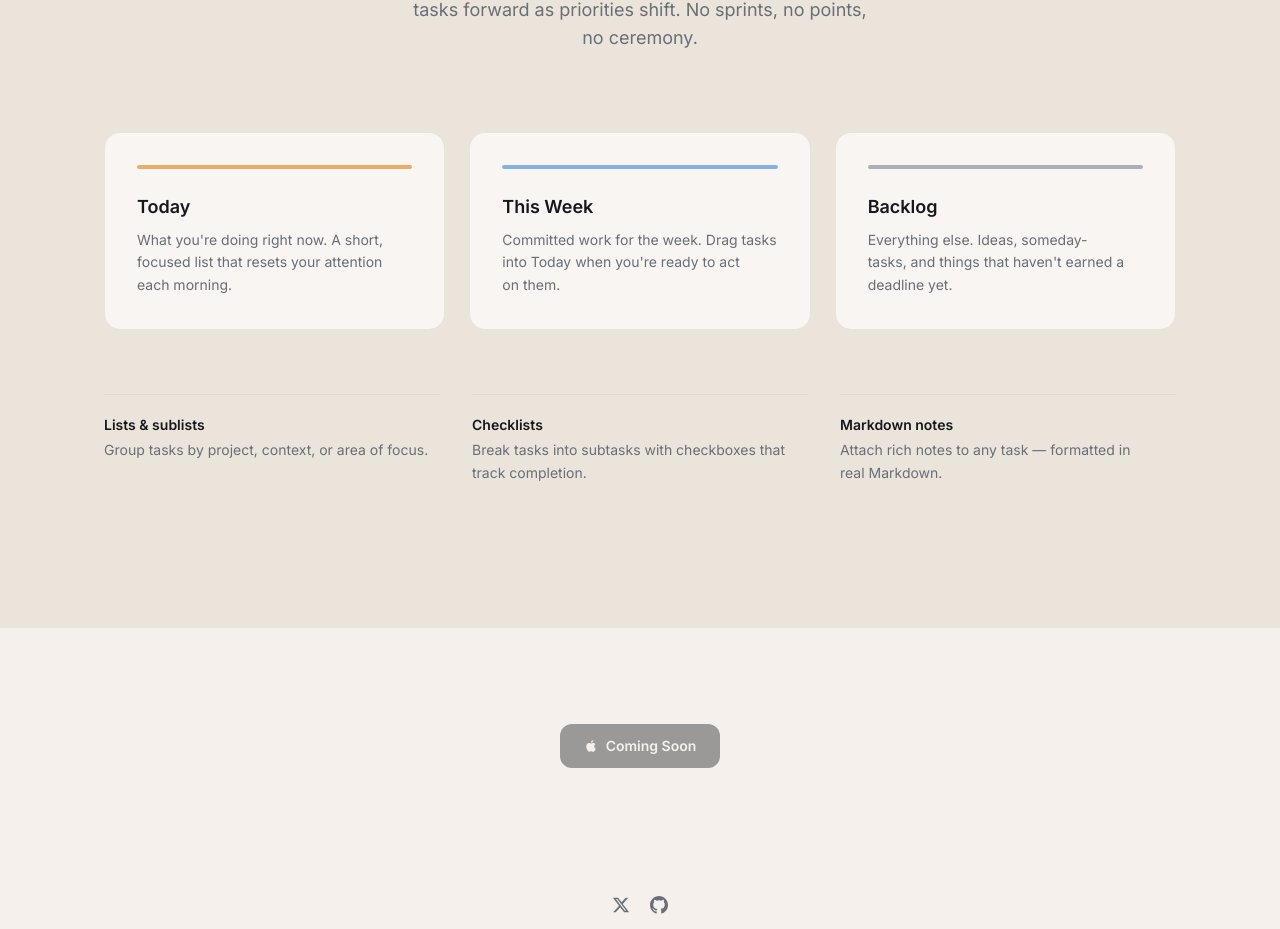
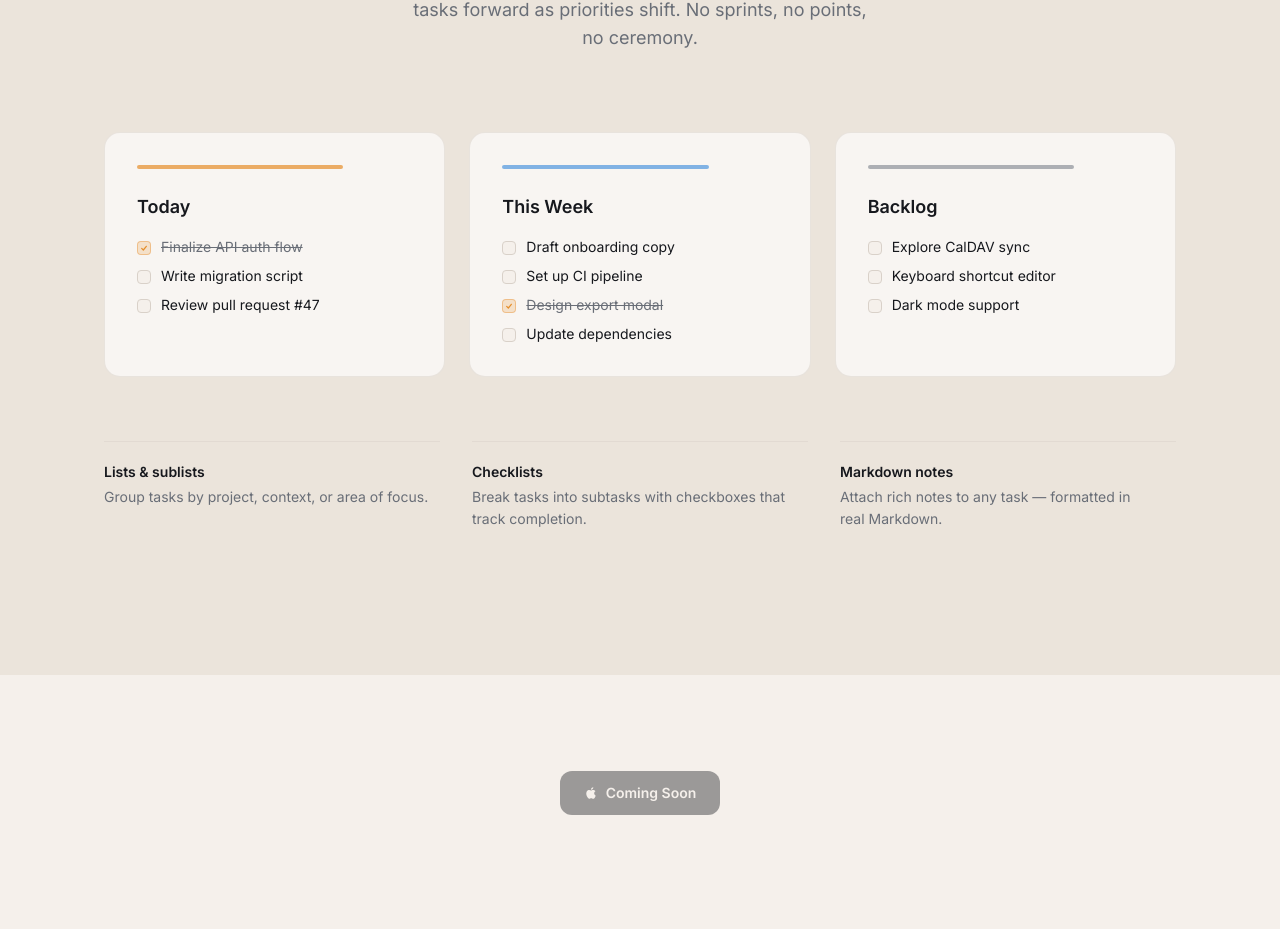
Before and after one commit to arthurliebhardt/today-md, a React (Vite) app in the folder apps/landingpage/: page / in a window 1280 px wide. Shown: the part 1994-2923 px from the top of the page. Built offline with nearby package versions, Linux system fonts and the light colour scheme; the HTML template or start-up script is replaced by a standard one.

Commit message:
Balance workflow cards
Co-authored-by: arthurliebhardt <4281468+arthurliebhardt@users.noreply.github.com>

```diff
--- a/apps/landingpage/src/components/landing/Workflow.tsx
+++ b/apps/landingpage/src/components/landing/Workflow.tsx
@@ -4,17 +4,30 @@ const lanes = [
   {
     name: "Today",
     color: "bg-primary",
-    desc: "What you're doing right now. A short, focused list that resets your attention each morning.",
+    tasks: [
+      { label: "Finalize API auth flow", done: true },
+      { label: "Write migration script", done: false },
+      { label: "Review pull request #47", done: false },
+    ],
   },
   {
     name: "This Week",
     color: "bg-secondary",
-    desc: "Committed work for the week. Drag tasks into Today when you're ready to act on them.",
+    tasks: [
+      { label: "Draft onboarding copy", done: false },
+      { label: "Set up CI pipeline", done: false },
+      { label: "Design export modal", done: true },
+      { label: "Update dependencies", done: false },
+    ],
   },
   {
     name: "Backlog",
     color: "bg-neutral-accent",
-    desc: "Everything else. Ideas, someday-tasks, and things that haven't earned a deadline yet.",
+    tasks: [
+      { label: "Explore CalDAV sync", done: false },
+      { label: "Keyboard shortcut editor", done: false },
+      { label: "Dark mode support", done: false },
+    ],
   },
 ];
 
@@ -34,13 +47,38 @@ export function Workflow() {
           </p>
         </ScrollReveal>
 
-        <div className="grid md:grid-cols-3 gap-6">
+        <div className="grid md:grid-cols-3 gap-6 items-stretch">
           {lanes.map((lane, i) => (
-            <ScrollReveal key={lane.name} delay={i * 0.1}>
-              <div className="rounded-2xl border border-border/50 bg-card p-8 hover:shadow-lg transition-shadow duration-300">
-                <div className={`w-full h-1 ${lane.color} rounded-full mb-6 opacity-70`} />
-                <h3 className="text-foreground font-semibold text-lg mb-2">{lane.name}</h3>
-                <p className="text-muted-foreground text-sm leading-relaxed text-pretty">{lane.desc}</p>
+            <ScrollReveal key={lane.name} delay={i * 0.1} className="h-full">
+              <div className="rounded-2xl border border-border/50 bg-card p-8 hover:shadow-lg transition-shadow duration-300 h-full flex flex-col">
+                <div className={`w-3/4 h-1 ${lane.color} rounded-full mb-6 opacity-70`} />
+                <h3 className="text-foreground font-semibold text-lg mb-4">{lane.name}</h3>
+                <ul className="space-y-2.5 flex-1">
+                  {lane.tasks.map((task) => (
+                    <li key={task.label} className="flex items-start gap-2.5">
+                      <span
+                        className={`mt-1 w-3.5 h-3.5 rounded border flex-shrink-0 flex items-center justify-center ${
+                          task.done
+                            ? "bg-primary/20 border-primary/40"
+                            : "border-border bg-background"
+                        }`}
+                      >
+                        {task.done && (
+                          <svg width="8" height="8" viewBox="0 0 12 12" fill="none" className="text-primary">
+                            <path d="M2.5 6.5L5 9L9.5 3.5" stroke="currentColor" strokeWidth="1.8" strokeLinecap="round" strokeLinejoin="round" />
+                          </svg>
+                        )}
+                      </span>
+                      <span
+                        className={`text-sm leading-snug ${
+                          task.done ? "text-muted-foreground line-through" : "text-foreground"
+                        }`}
+                      >
+                        {task.label}
+                      </span>
+                    </li>
+                  ))}
+                </ul>
               </div>
             </ScrollReveal>
           ))}
```
